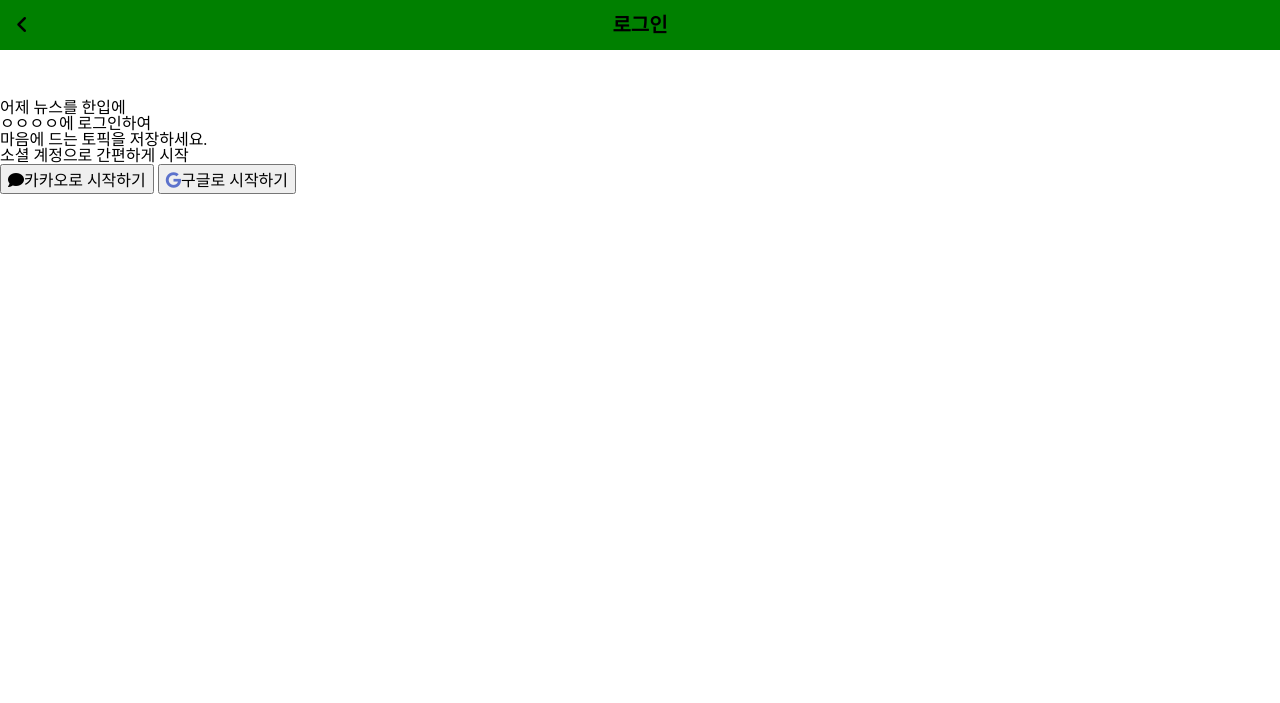
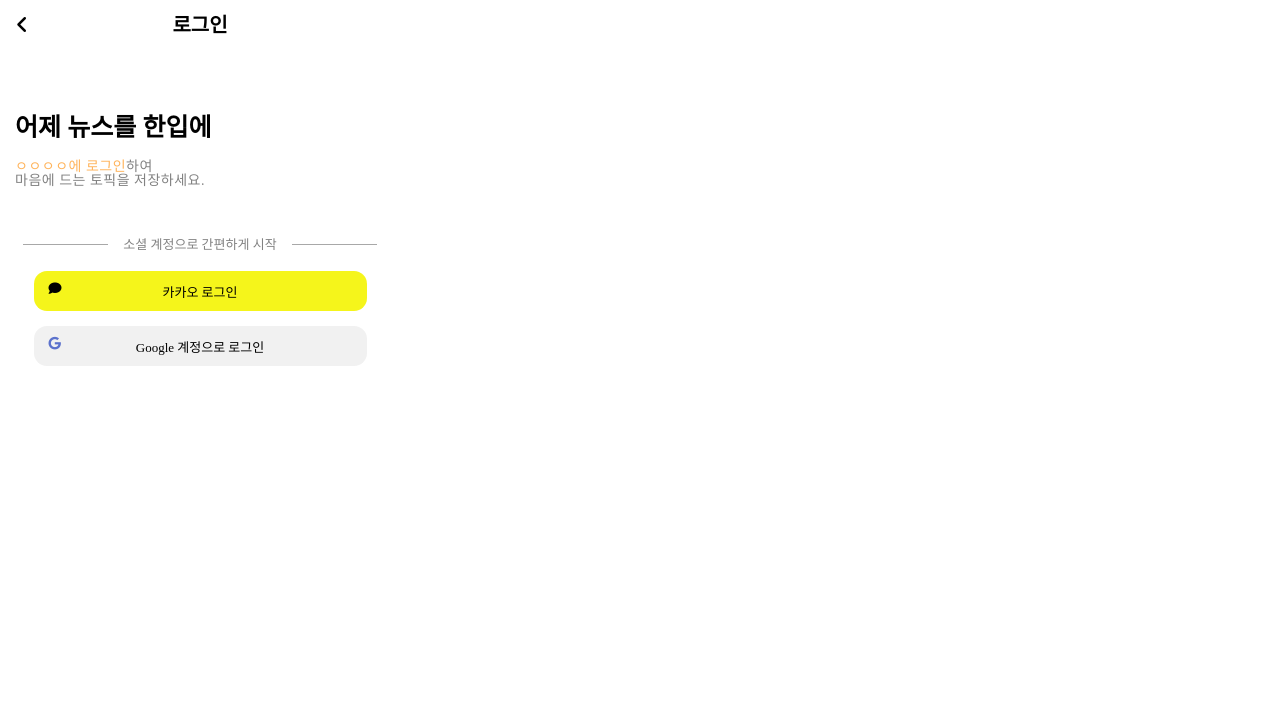
Before and after one commit to dailyganzi/Dailyganzi-FE, a plain HTML site: page pages/login.html in a window 1280 px wide. Drawn offline with Linux system fonts and the light colour scheme.

Commit message:
추가: login 페이지 UI 스타일 구성

```diff
--- a/pages/login.html
+++ b/pages/login.html
@@ -11,32 +11,31 @@
     <link rel="stylesheet" href="/Dailyganzi-FE/styles/login.css" />
   </head>
   <body>
-    <header>
+    <section class="top">
       <div class="previous-button">
         <button><i class="fa-solid fa-angle-left"></i></button>
       </div>
       <h3>로그인</h3>
-    </header>
-    <main>
-      <h1>어제 뉴스를 한입에</h1>
-      <p>
+    </section>
+    <section class="middle">
+      <h1 class="middle-title">어제 뉴스를 한입에</h1>
+      <p class="middle-description">
         <span>ㅇㅇㅇㅇ에 로그인</span>하여<br />마음에 드는 토픽을 저장하세요.
       </p>
       <div class="login-line">
         <div></div>
-        <p>소셜 계정으로 간편하게 시작</p>
+        <p class="login-line-ment">소셜 계정으로 간편하게 시작</p>
         <div></div>
       </div>
       <div class="login-buttons">
         <button class="kakao-login">
-          <i class="fa-solid fa-comment"></i>카카오로 시작하기
+          <i class="fa-solid fa-comment"></i>카카오 로그인
         </button>
         <button class="google-login">
-          <i class="fa-brands fa-google" style="color: #5c72cc"></i>구글로
-          시작하기
+          <i class="fa-brands fa-google" style="color: #5c72cc"></i>Google
+          계정으로 로그인
         </button>
       </div>
-    </main>
-    <footer></footer>
+    </section>
   </body>
 </html>
--- a/styles/login.scss
+++ b/styles/login.scss
@@ -2,11 +2,11 @@
 @import "./variables/color";
 
 body {
-  width: 100%;
-  height: 100%;
+  width: 400px;
+  height: 700px;
 }
 
-header {
+section.top {
   position: relative;
   width: 100%;
   height: 50px;
@@ -14,7 +14,6 @@
   display: flex;
   align-items: center;
   justify-content: center;
-  background-color: green;
   div.previous-button {
     position: absolute;
     left: 10px;
@@ -32,3 +31,61 @@
     font-weight: bold;
   }
 }
+
+section.middle {
+  height: 570px;
+  padding: 15px;
+  h1 {
+    font-size: 25px;
+    font-weight: bold;
+    margin-bottom: 20px;
+  }
+  p.middle-description {
+    margin-bottom: 50px;
+    color: #828282;
+    font-size: 14px;
+    letter-spacing: 0.5px;
+    span {
+      color: #ffb45c;
+    }
+  }
+  div.login-line {
+    display: flex;
+    justify-content: space-around;
+    align-items: center;
+    margin-bottom: 20px;
+    div {
+      width: 85px;
+      height: 1px;
+      background-color: rgb(168, 168, 168);
+    }
+    p.login-line-ment {
+      font-size: 13px;
+      color: #828282;
+    }
+  }
+  div.login-buttons {
+    display: flex;
+    flex-direction: column;
+    align-items: center;
+    button {
+      position: relative;
+      width: 90%;
+      height: 40px;
+      margin-bottom: 15px;
+      font-size: 13px;
+      border: none;
+      border-radius: 13px;
+      i {
+        position: absolute;
+        left: 15px;
+      }
+    }
+    .kakao-login {
+      background-color: rgb(245, 245, 27);
+    }
+    .google-login {
+      background-color: rgb(241, 241, 241);
+    }
+  }
+}
```
Also changed, not shown: styles/login.css, 1 other file.
